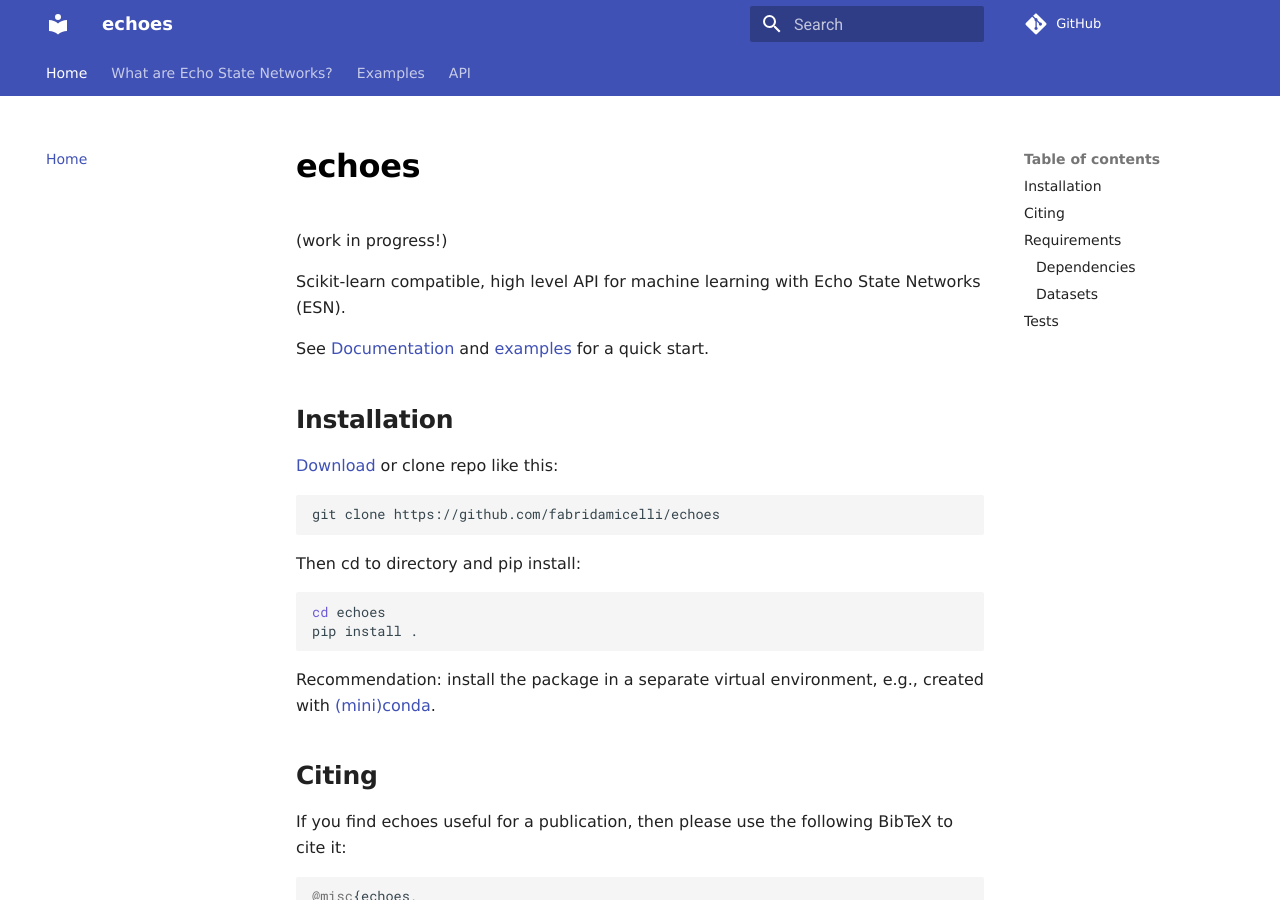
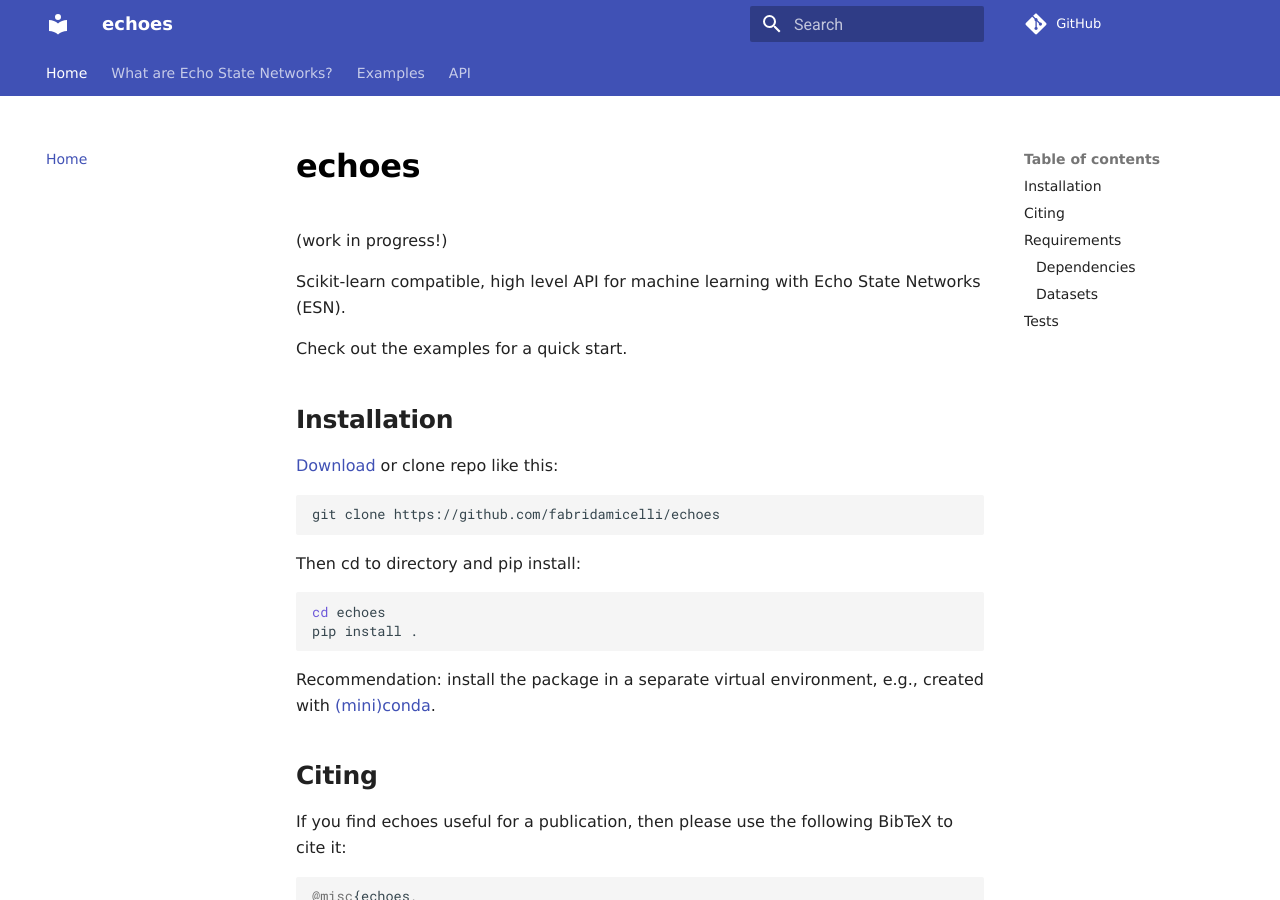
Before and after one commit to fabridamicelli/echoes, an MkDocs documentation site: the page built from docs/index.md, in a window 1280 px wide and 900 px high. Built offline with MkDocs 1.6.1 and Material for MkDocs 9.7.7, drawn with Linux system fonts in a browser that asks for light colours; comment, search, counter and statistics services are not loaded.

Commit message:
update readme: docs links

```diff
--- a/docs/index.md
+++ b/docs/index.md
@@ -3,7 +3,7 @@
 
 Scikit-learn compatible, high level API for machine learning with Echo State Networks (ESN).
 
-See [Documentation](documentation link) and [examples](examples links) for a quick start.
+Check out the examples for a quick start.
 
 ## Installation
 [Download](https://github.com/fabridamicelli/echoes/archive/master.zip) or clone repo like this:
```
